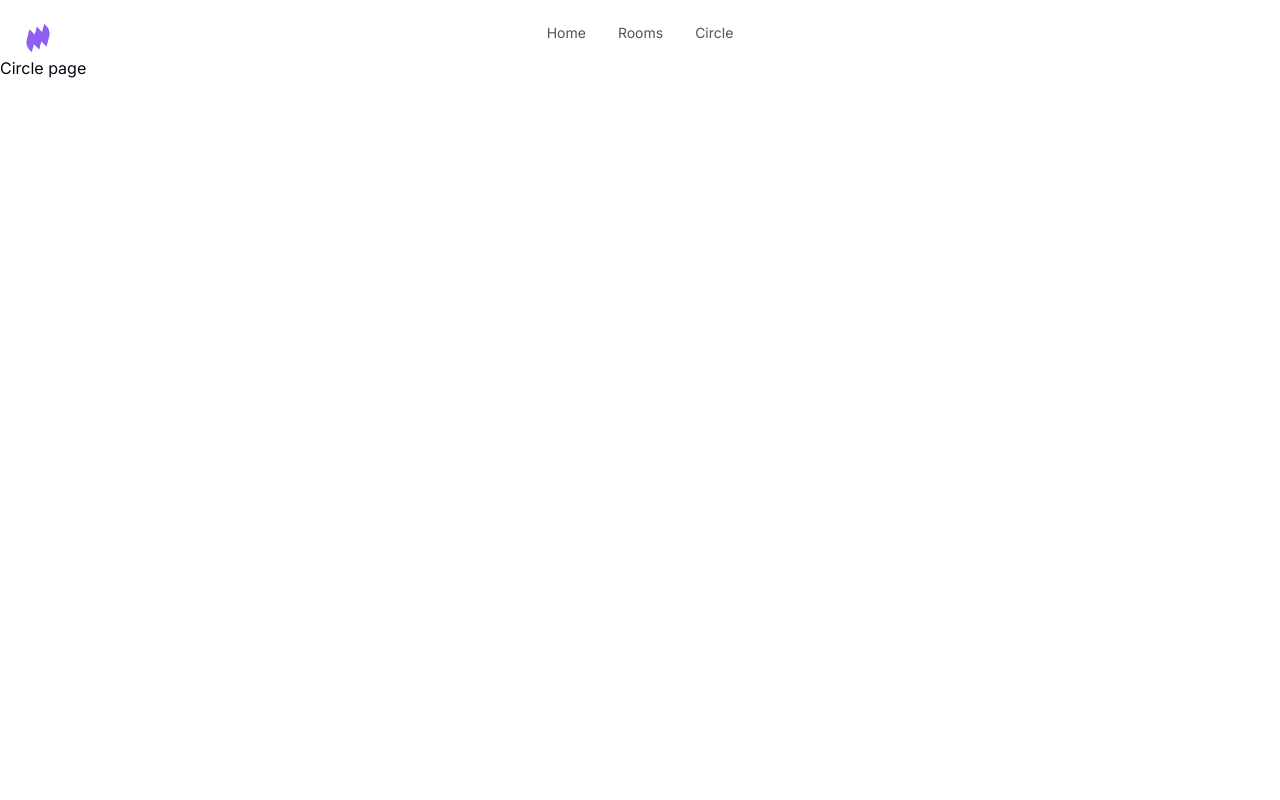
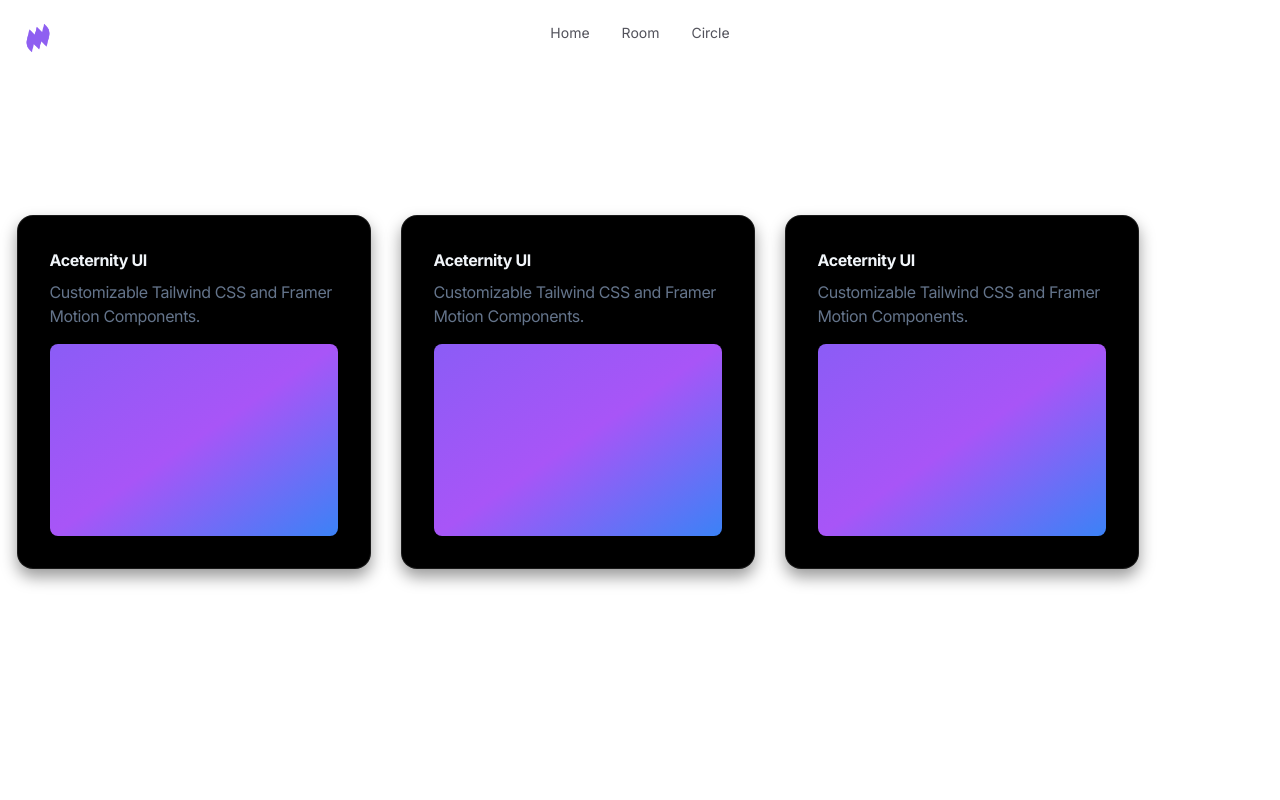
Before and after one commit to ashikkabeer/wave-frontend, a Next.js app: page /circle in a window 1280 px wide. Shown: the top 800 px of the page. Built offline with nearby package versions, Linux system fonts and the light colour scheme.

Commit message:
circle feature

```diff
--- a/package.json
+++ b/package.json
@@ -20,6 +20,7 @@
     "@radix-ui/react-tabs": "^1.0.4",
     "class-variance-authority": "^0.7.0",
     "clsx": "^2.1.0",
+    "framer-motion": "^11.0.6",
     "lucide-react": "^0.338.0",
     "next": "14.1.0",
     "next-themes": "^0.2.1",
--- a/src/app/circle/page.tsx
+++ b/src/app/circle/page.tsx
@@ -1,6 +1,29 @@
+import { AnimatedPinDemo } from "@/components/animated-pin";
+export default function Circle() {
+  return (
+    <div className="w-screen flex flex-col md:flex-row flex-wrap">
+      <div className="">
+        <AnimatedPinDemo />
+      </div>
+      <div className="flex">
+        <AnimatedPinDemo />
+      </div>
+      <div className="flex">
+        <AnimatedPinDemo />
+      </div>
+      <div className="flex">
+        <AnimatedPinDemo />
+      </div>
+      <div className="flex">
+        <AnimatedPinDemo />
+      </div>
+      <div className="flex">
+        <AnimatedPinDemo />
+      </div>
+      <div className="flex">
+        <AnimatedPinDemo />
+      </div>
+    </div>
 
-export default function Circle() {
-    return (
-     <div className="flex justify-center">Circle page</div>
-    );
-  }
+  );
+}
--- /dev/null
+++ b/src/app/room/components/chat.tsx
@@ -0,0 +1,29 @@
+'use client'
+
+import {
+  Card,
+  CardContent,
+  CardDescription,
+  CardFooter,
+  CardHeader,
+  CardTitle,
+} from "@/components/ui/card";
+
+export default function Chat() {
+  return (
+    <div>
+      <Card>
+        <CardHeader>
+          <CardTitle>What is the best book to learn computer graphics?</CardTitle>
+          <CardDescription>Computer Graphics</CardDescription>
+        </CardHeader>
+        <CardContent>
+          <p>To learn about computer graphics</p>
+        </CardContent>
+        <CardFooter>
+          <p>50+messages</p>
+        </CardFooter>
+      </Card>
+    </div>
+  );
+}
--- /dev/null
+++ b/src/app/room/page.tsx
@@ -0,0 +1,15 @@
+import Chat from "./components/chat";
+export default function Room() {
+  return (
+
+    <div className="w-screen flex flex-col justify-center items-center">
+      <div className="md:max-w-2xl max-w-96">
+        <Chat />
+      </div>
+      {/* ------------------------------- */}
+      <div className="my-2 md:max-w-2xl max-w-96">
+        <Chat />
+      </div>
+    </div>
+  );
+}
--- a/src/app/rooms/page.tsx
+++ /dev/null
@@ -1,6 +0,0 @@
-
-export default function Room() {
-  return (
-   <div className="flex justify-center">Rooms page</div>
-  );
-}
--- /dev/null
+++ b/src/components/animated-pin.tsx
@@ -0,0 +1,25 @@
+'use client'
+
+import { PinContainer } from "./ui/3d-pin";
+export function AnimatedPinDemo() {
+    return (
+      <div className="h-[40rem] w-full flex items-center justify-center ">
+        <PinContainer
+          title="/ui.aceternity.com"
+          href="https://twitter.com/mannupaaji"
+        >
+          <div className="flex basis-full flex-col p-4 tracking-tight text-slate-100/50 sm:basis-1/2 w-[20rem] h-[20rem] ">
+            <h3 className="max-w-xs !pb-2 !m-0 font-bold  text-base text-slate-100">
+              Aceternity UI
+            </h3>
+            <div className="text-base !m-0 !p-0 font-normal">
+              <span className="text-slate-500 ">
+                Customizable Tailwind CSS and Framer Motion Components.
+              </span>
+            </div>
+            <div className="flex flex-1 w-full rounded-lg mt-4 bg-gradient-to-br from-violet-500 via-purple-500 to-blue-500" />
+          </div>
+        </PinContainer>
+      </div>
+    );
+  }
--- a/src/components/navbar.tsx
+++ b/src/components/navbar.tsx
@@ -52,7 +52,7 @@
 
 const tabs = [
   { id: 1, text: "Home" },
-  { id: 2, text: "Rooms" },
+  { id: 2, text: "Room" },
   { id: 3, text: "Circle" },
 ];
 
--- /dev/null
+++ b/src/components/ui/3d-pin.tsx
@@ -0,0 +1,164 @@
+"use client";
+import React, { useState } from "react";
+import { motion } from "framer-motion";
+import { cn } from "@/lib/utils";
+
+export const PinContainer = ({
+  children,
+  title,
+  href,
+  className,
+  containerClassName,
+}: {
+  children: React.ReactNode;
+  title?: string;
+  href?: string;
+  className?: string;
+  containerClassName?: string;
+}) => {
+  const [transform, setTransform] = useState(
+    "translate(-50%,-50%) rotateX(0deg)"
+  );
+
+  const onMouseEnter = () => {
+    setTransform("translate(-50%,-50%) rotateX(40deg) scale(0.8)");
+  };
+  const onMouseLeave = () => {
+    setTransform("translate(-50%,-50%) rotateX(0deg) scale(1)");
+  };
+
+  return (
+    <div
+      className={cn(
+        "relative group/pin z-50  cursor-pointer",
+        containerClassName
+      )}
+      onMouseEnter={onMouseEnter}
+      onMouseLeave={onMouseLeave}
+    >
+      <div
+        style={{
+          perspective: "1000px",
+          transform: "rotateX(70deg) translateZ(0deg)",
+        }}
+        className="absolute left-1/2 top-1/2 ml-[0.09375rem] mt-4 -translate-x-1/2 -translate-y-1/2"
+      >
+        <div
+          style={{
+            transform: transform,
+          }}
+          className="absolute left-1/2 p-4 top-1/2  flex justify-start items-start  rounded-2xl  shadow-[0_8px_16px_rgb(0_0_0/0.4)] bg-black border border-white/[0.1] group-hover/pin:border-white/[0.2] transition duration-700 overflow-hidden"
+        >
+          <div className={cn(" relative z-50 ", className)}>{children}</div>
+        </div>
+      </div>
+      <PinPerspective title={title} href={href} />
+    </div>
+  );
+};
+
+export const PinPerspective = ({
+  title,
+  href,
+}: {
+  title?: string;
+  href?: string;
+}) => {
+  return (
+    <motion.div className="pointer-events-none  w-96 h-80 flex items-center justify-center opacity-0 group-hover/pin:opacity-100 z-[60] transition duration-500">
+      <div className=" w-full h-full -mt-7 flex-none  inset-0">
+        <div className="absolute top-0 inset-x-0  flex justify-center">
+          <a
+            href={href}
+            target={"_blank"}
+            className="relative flex space-x-2 items-center z-10 rounded-full bg-zinc-950 py-0.5 px-4 ring-1 ring-white/10 "
+          >
+            <span className="relative z-20 text-white text-xs font-bold inline-block py-0.5">
+              {title}
+            </span>
+
+            <span className="absolute -bottom-0 left-[1.125rem] h-px w-[calc(100%-2.25rem)] bg-gradient-to-r from-emerald-400/0 via-emerald-400/90 to-emerald-400/0 transition-opacity duration-500 group-hover/btn:opacity-40"></span>
+          </a>
+        </div>
+
+        <div
+          style={{
+            perspective: "1000px",
+            transform: "rotateX(70deg) translateZ(0)",
+          }}
+          className="absolute left-1/2 top-1/2 ml-[0.09375rem] mt-4 -translate-x-1/2 -translate-y-1/2"
+        >
+          <>
+            <motion.div
+              initial={{
+                opacity: 0,
+                scale: 0,
+                x: "-50%",
+                y: "-50%",
+              }}
+              animate={{
+                opacity: [0, 1, 0.5, 0],
+                scale: 1,
+
+                z: 0,
+              }}
+              transition={{
+                duration: 6,
+                repeat: Infinity,
+                delay: 0,
+              }}
+              className="absolute left-1/2 top-1/2  h-[11.25rem] w-[11.25rem] rounded-[50%] bg-sky-500/[0.08] shadow-[0_8px_16px_rgb(0_0_0/0.4)]"
+            ></motion.div>
+            <motion.div
+              initial={{
+                opacity: 0,
+                scale: 0,
+                x: "-50%",
+                y: "-50%",
+              }}
+              animate={{
+                opacity: [0, 1, 0.5, 0],
+                scale: 1,
+
+                z: 0,
+              }}
+              transition={{
+                duration: 6,
+                repeat: Infinity,
+                delay: 2,
+              }}
+              className="absolute left-1/2 top-1/2  h-[11.25rem] w-[11.25rem] rounded-[50%] bg-sky-500/[0.08] shadow-[0_8px_16px_rgb(0_0_0/0.4)]"
+            ></motion.div>
+            <motion.div
+              initial={{
+                opacity: 0,
+                scale: 0,
+                x: "-50%",
+                y: "-50%",
+              }}
+              animate={{
+                opacity: [0, 1, 0.5, 0],
+                scale: 1,
+
+                z: 0,
+              }}
+              transition={{
+                duration: 6,
+                repeat: Infinity,
+                delay: 4,
+              }}
+              className="absolute left-1/2 top-1/2  h-[11.25rem] w-[11.25rem] rounded-[50%] bg-sky-500/[0.08] shadow-[0_8px_16px_rgb(0_0_0/0.4)]"
+            ></motion.div>
+          </>
+        </div>
+
+        <>
+          <motion.div className="absolute right-1/2 bottom-1/2 bg-gradient-to-b from-transparent to-cyan-500 translate-y-[14px] w-px h-20 group-hover/pin:h-40 blur-[2px]" />
+          <motion.div className="absolute right-1/2 bottom-1/2 bg-gradient-to-b from-transparent to-cyan-500 translate-y-[14px] w-px h-20 group-hover/pin:h-40  " />
+          <motion.div className="absolute right-1/2 translate-x-[1.5px] bottom-1/2 bg-cyan-600 translate-y-[14px] w-[4px] h-[4px] rounded-full z-40 blur-[3px]" />
+          <motion.div className="absolute right-1/2 translate-x-[0.5px] bottom-1/2 bg-cyan-300 translate-y-[14px] w-[2px] h-[2px] rounded-full z-40 " />
+        </>
+      </div>
+    </motion.div>
+  );
+};
```
Also changed, not shown: src/app/layout.tsx (indentation only), 1 other file (tests, documents, lock files or other folders).
